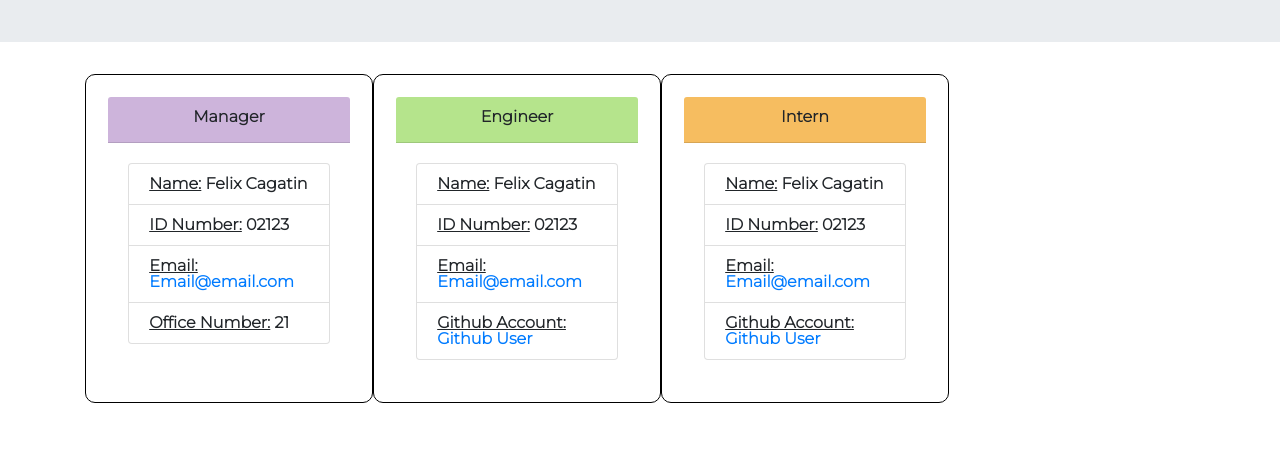
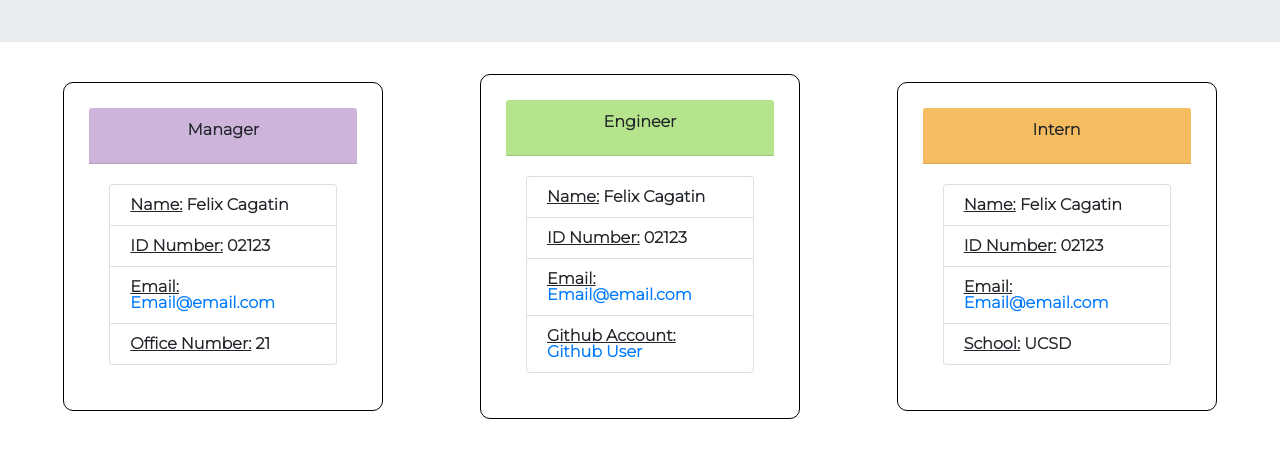
Before and after one commit to cagatin/Team-Profile-Generator, a website: page dist/index.html in a window 1280 px wide. Shown: the part 153-610 px from the top of the page. Drawn offline with nearby package versions, Linux system fonts and the light colour scheme.

Commit message:
Created basic styling for each card

```diff
--- a/dist/index.html
+++ b/dist/index.html
@@ -7,7 +7,8 @@
     <meta name="viewport" content="width=device-width, initial-scale=1.0">
     <title>Team Profile</title>
     <!-- Add Bootstrap -->
-    <link rel="stylesheet" href="https://stackpath.bootstrapcdn.com/bootstrap/4.3.1/css/bootstrap.min.css" />
+    <link rel="stylesheet" href="https://cdn.jsdelivr.net/npm/bootstrap@4.0.0/dist/css/bootstrap.min.css"
+        integrity="sha384-Gn5384xqQ1aoWXA+058RXPxPg6fy4IWvTNh0E263XmFcJlSAwiGgFAW/dAiS6JXm" crossorigin="anonymous">
     <!-- Google Font -->
     <link
         href="https://fonts.googleapis.com/css2?family=Montserrat:wght@300&family=Roboto:wght@900&family=Rubik:wght@300&display=swap"
@@ -26,11 +27,12 @@
             </div>
         </div>
     </header>
-    <main>
-        <div class="container d-flex" id="card-container">
+    <main class="contianer-fluid">
+        <div class="container-fluid d-flex flex-column flex-sm-column flex-md-row flex-lg-row align-items-center justify-content-center justify-content-md-around justify-content-lg-around"
+            id="card-container">
             <!--Manager card-->
-            <div class="card" style="width: 18rem;">
-                <div class="card-header manager">
+            <div class="card" style="width: 20rem;">
+                <div class="card-header managerHeader">
                     <h2 class="card-title">Manager</h2>
                 </div>
                 <div class="card-body">
@@ -48,8 +50,8 @@
                 </div>
             </div>
             <!-- Engineer Card -->
-            <div class="card" style="width: 18rem;">
-                <div class="card-header engineer">
+            <div class="card engineerCard" style="width: 20rem;">
+                <div class="card-header engineerHeader">
                     <h2 class="card-title">Engineer</h2>
                 </div>
                 <div class="card-body">
@@ -68,8 +70,8 @@
                 </div>
             </div>
             <!-- Intern Card -->
-            <div class="card" style="width: 18rem;">
-                <div class="card-header intern">
+            <div class="card" style="width: 20rem;">
+                <div class="card-header internHeader">
                     <h2 class="card-title">Intern</h2>
                 </div>
                 <div class="card-body">
@@ -81,8 +83,7 @@
                         <li class="list-group-item card-list-item"><span class="itemTitle">Email:</span> <a
                                 href="mailto:EMAIL GOES HERE">Email@email.com</a>
                         </li>
-                        <li class="list-group-item card-list-item"><span class="itemTitle">Github Account:</span> <a
-                                href="#">Github User</a>
+                        <li class="list-group-item card-list-item"><span class="itemTitle">School:</span> UCSD
                         </li>
                     </ul>
                 </div>
@@ -91,7 +92,15 @@
     </main>
 
     <!-- Boostrap Script -->
-    <script src="https://maxcdn.bootstrapcdn.com/bootstrap/3.3.2/js/bootstrap.min.js"></script>
+    <script src="https://code.jquery.com/jquery-3.2.1.slim.min.js"
+        integrity="sha384-KJ3o2DKtIkvYIK3UENzmM7KCkRr/rE9/Qpg6aAZGJwFDMVNA/GpGFF93hXpG5KkN"
+        crossorigin="anonymous"></script>
+    <script src="https://cdn.jsdelivr.net/npm/popper.js@1.12.9/dist/umd/popper.min.js"
+        integrity="sha384-ApNbgh9B+Y1QKtv3Rn7W3mgPxhU9K/ScQsAP7hUibX39j7fakFPskvXusvfa0b4Q"
+        crossorigin="anonymous"></script>
+    <script src="https://cdn.jsdelivr.net/npm/bootstrap@4.0.0/dist/js/bootstrap.min.js"
+        integrity="sha384-JZR6Spejh4U02d8jOt6vLEHfe/JQGiRRSQQxSfFWpi1MquVdAyjUar5+76PVCmYl"
+        crossorigin="anonymous"></script>
 </body>
 
 </html>
--- a/dist/styles.css
+++ b/dist/styles.css
@@ -10,6 +10,10 @@ body {
 
 #hero {
     text-align: center;
+}
+
+.card-body {
+    width: 100%;
 }
 
 .card {
@@ -26,21 +30,26 @@ body {
 .card-title {
     text-align: center;
     font-weight: bold;
-    margin-bottom: 2%;
 }
 
 .itemTitle {
     text-decoration: underline;
 }
 
-.manager {
+.managerHeader {
     background-color: var(--managerColor);
 }
 
-.engineer {
+.engineerHeader {
     background-color: var(--engineerColor);
 }
 
-.intern {
+.internHeader {
     background-color: var(--internColor);
 }
+
+@media screen and (max-width: 768px) {
+    .card {
+        margin-bottom: 2% !important;
+    }
+}
```
